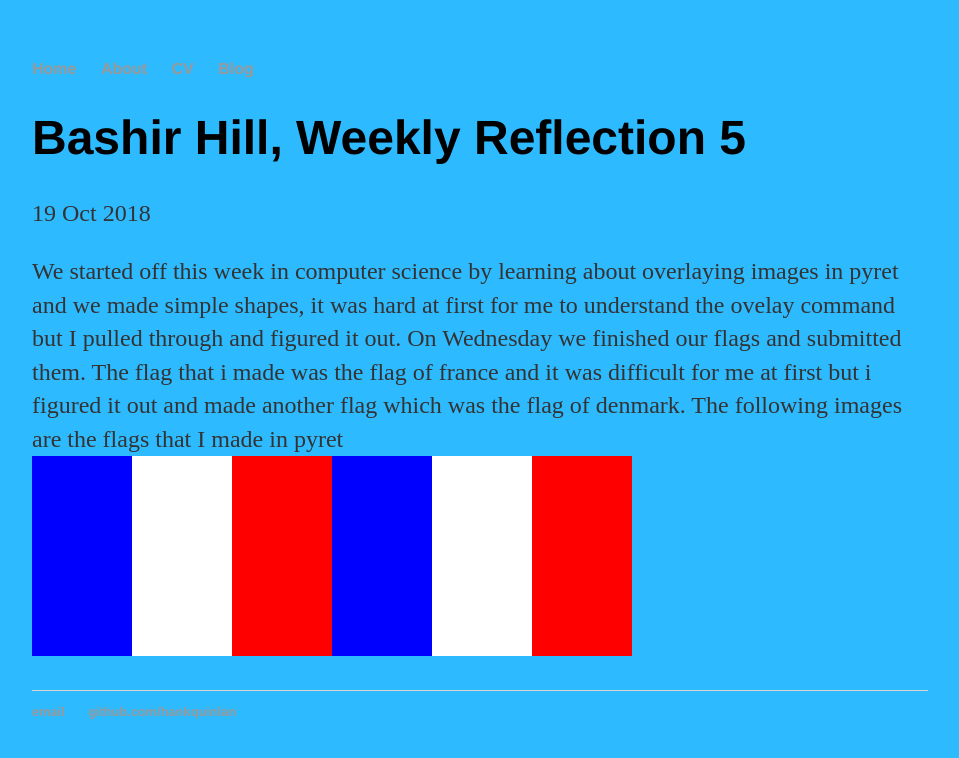
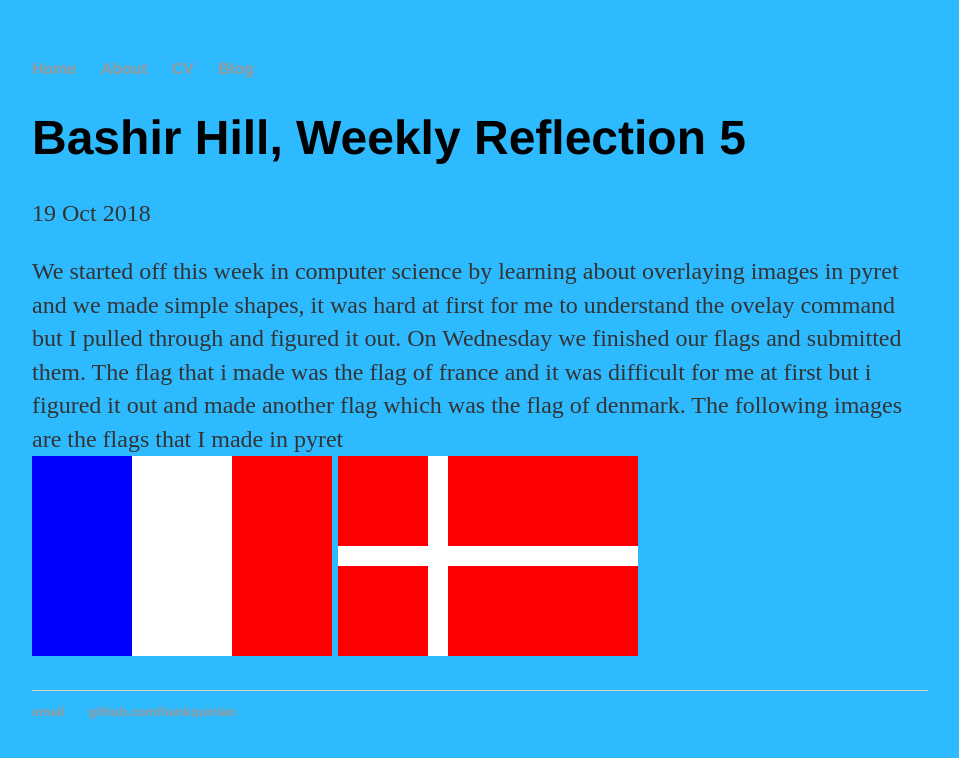
Before and after one commit to Bashirh5698/Bashirh5698.github.io, a Jekyll site: the page built from _posts/2018-10-19-Bashir-hill-Weekly-Reflection-5.md, in a window 1280 px wide. Shown: the top 758 px of the page, without its empty margins (160-1119 px from the left). Built offline with Jekyll 4.4.1, drawn with Linux system fonts in a browser that asks for light colours.

Commit message:
Update 2018-10-19-Bashir-hill-Weekly-Reflection-5.md

```diff
--- a/_posts/2018-10-19-Bashir-hill-Weekly-Reflection-5.md
+++ b/_posts/2018-10-19-Bashir-hill-Weekly-Reflection-5.md
@@ -6,4 +6,4 @@
 
 We started off this week in computer science by learning about overlaying images in pyret and we made simple shapes, it was hard at first for me to understand the ovelay command but I pulled through and figured it out. On Wednesday we finished our flags and submitted them.
 The flag that i made was the flag of france and it was difficult for me at first but i figured it out and made another flag which was the flag of denmark. The following images are the flags that I made in pyret
-![franceflag](/images/Franceflag.png)![franceflag](/images/Franceflag.png)
+![franceflag](/images/franceflag.png) ![Denmarkflag](/images/DenmarkFlag.png)
```
